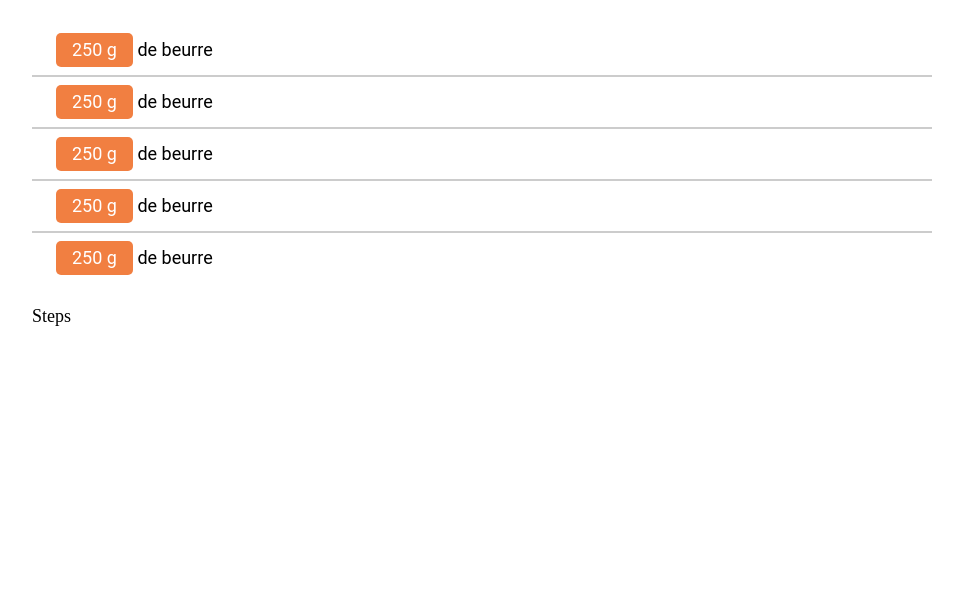
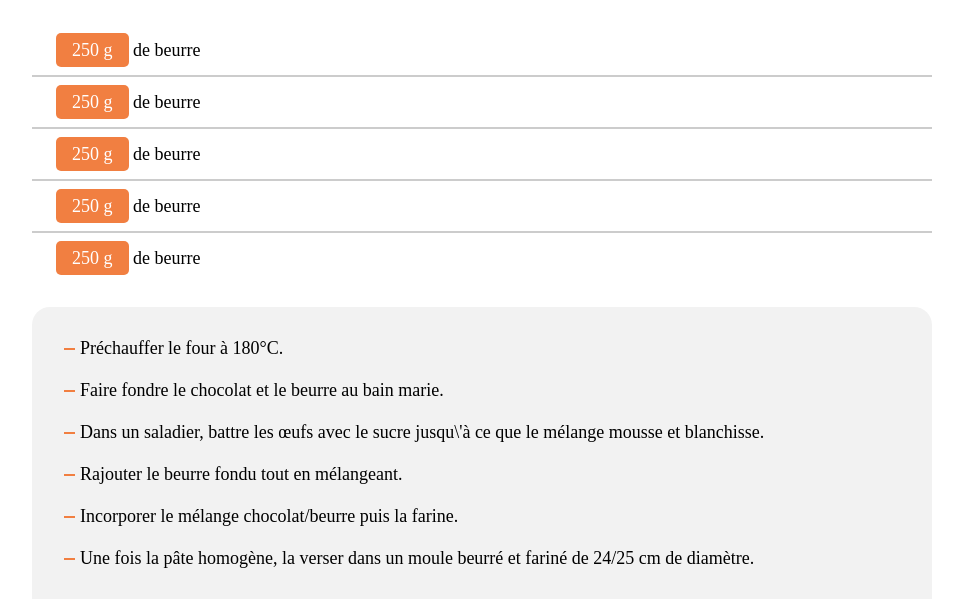
Before and after one commit to SylvieCanongia/REACT-JS-Recette-gateau-chocolat, a React app: page / in a window 1280 px wide. Shown: the part 677-1276 px from the top of the page, without its empty margins (158-1121 px from the left). Before the commit the page ends 1003 px from the top, so only its background shows below. Built offline with nearby package versions, Linux system fonts and the light colour scheme.

Commit message:
static Steps component

```diff
--- a/src/components/App/index.js
+++ b/src/components/App/index.js
@@ -4,6 +4,7 @@ import React from 'react';
 // == Import
 import Title from 'src/components/Title';
 import Ingredients from 'src/components/Ingredients';
+import Steps from 'src/components/Steps';
 import './styles.scss';
 
 // == Composant
@@ -11,7 +12,7 @@ const App = () => (
   <div className="app">
     <Title />
     <Ingredients />
-    <div>Steps</div>
+    <Steps />
   </div>
 );
 
--- a/src/components/Ingredients/index.js
+++ b/src/components/Ingredients/index.js
@@ -4,7 +4,7 @@ import IngredientItem from 'src/components/Ingredients/IngredientItem';
 import './ingredients.scss';
 
 const Ingredients = () => (
-  <main className="ingredients">
+  <section className="ingredients">
     <ul className="ingredients__list">
       <IngredientItem />
       <IngredientItem />
@@ -12,7 +12,7 @@ const Ingredients = () => (
       <IngredientItem />
       <IngredientItem />
     </ul>
-  </main>
+  </section>
 );
 
 export default Ingredients;
--- /dev/null
+++ b/src/components/Steps/index.js
@@ -0,0 +1,18 @@
+import React from 'react';
+
+import './steps.scss';
+
+const Steps = () => (
+  <section className="steps">
+    <ol className="steps__list">
+      <li className="steps__list__item">Préchauffer le four à 180°C.</li>
+      <li className="steps__list__item">Faire fondre le chocolat et le beurre au bain marie.</li>
+      <li className="steps__list__item">Dans un saladier, battre les œufs avec le sucre jusqu\'à ce que le mélange mousse et blanchisse.</li>
+      <li className="steps__list__item">Rajouter le beurre fondu tout en mélangeant.</li>
+      <li className="steps__list__item">Incorporer le mélange chocolat/beurre puis la farine.</li>
+      <li className="steps__list__item">Une fois la pâte homogène, la verser dans un moule beurré et fariné de 24/25 cm de diamètre.</li>
+    </ol>
+  </section>
+);
+
+export default Steps;
--- /dev/null
+++ b/src/components/Steps/steps.scss
@@ -0,0 +1,27 @@
+@use 'src/styles/vars';
+
+.steps {
+  background: vars.$dark-white;
+  border-radius: vars.$large-radius vars.$large-radius 0 0;
+  padding: vars.$small-space;
+
+  .steps__list {
+    &__item {
+      padding: vars.$base-space vars.$medium-space;
+      margin-block: vars.$base-space;
+      position: relative;
+    }
+
+    &__item::before {
+      content: "";
+      display: block;
+      width: 0.6rem;
+      height: 1.5px;
+      background-color: vars.$orange;
+      position: absolute;
+      left: vars.$small-space;
+      top: 50%;
+
+    }
+  }
+}
--- a/src/data/recipe.js
+++ b/src/data/recipe.js
@@ -39,7 +39,7 @@ export default {
     'Préchauffer le four à 180°C.',
     'Faire fondre le chocolat et le beurre au bain marie.',
     'Dans un saladier, battre les œufs avec le sucre jusqu\'à ce que le mélange mousse et blanchisse.',
-    'Rajouter le beurre fondu tout en mélangeant',
+    'Rajouter le beurre fondu tout en mélangeant.',
     'Incorporer le mélange chocolat/beurre puis la farine.',
     'Une fois la pâte homogène, la verser dans un moule beurré et fariné de 24/25 cm de diamètre.',
     'Faire cuire 25 minutes environ.',
--- a/src/styles/_vars.scss
+++ b/src/styles/_vars.scss
@@ -14,6 +14,7 @@ $medium-space: 32px;
 
 $black-transparent: hsla(0deg,0%,0%,0.3);
 $white: hsl(100deg, 100%, 100%);
+$dark-white: hsl(0deg, 0%, 95%);
 $chocolate: hsl(25deg, 75%, 47%);
 $orange: 	hsl(21deg, 86%, 60%);
 $dark-grey: hsl(0deg, 0%, 10%);
```
